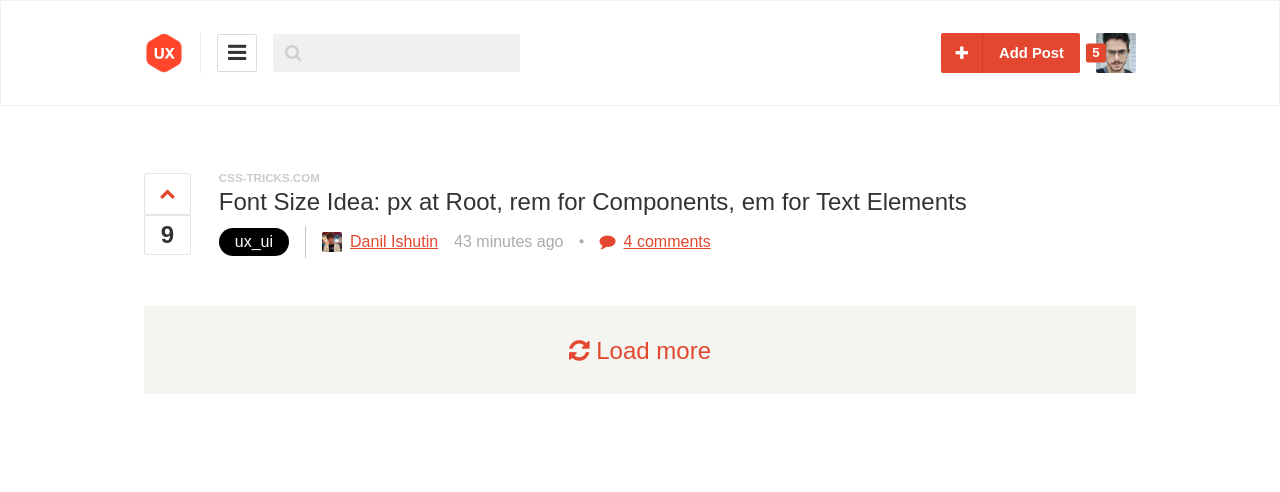
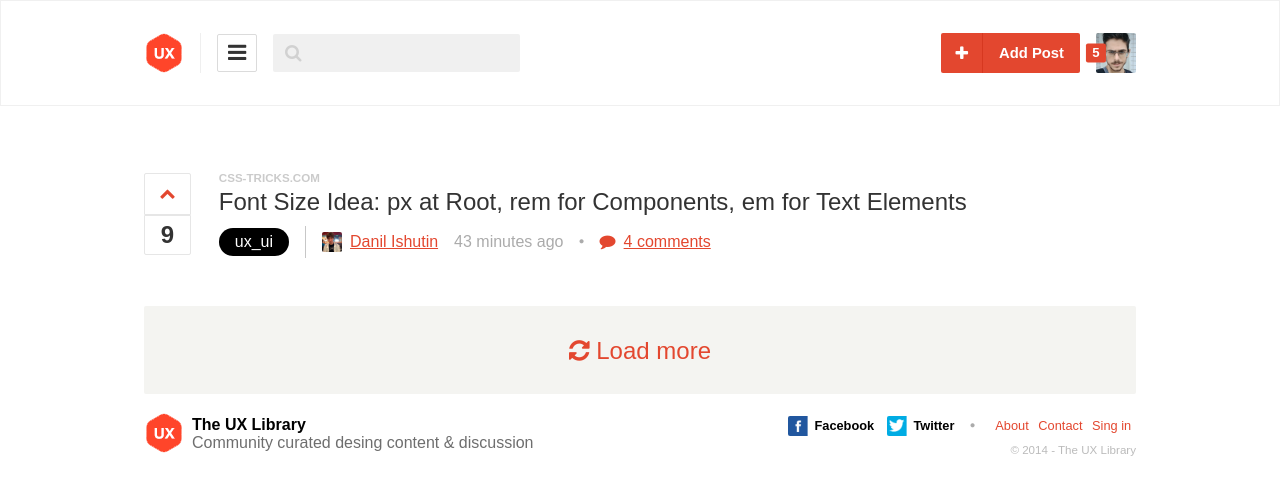
Before and after one commit to rgraziosi/Exemplo, a plain HTML site: page index.html in a window 1280 px wide. Drawn offline with Linux system fonts and the light colour scheme.

Commit message:
Finalização do footer

```diff
--- a/css/content.less
+++ b/css/content.less
@@ -1,7 +1,7 @@
 /* CSS Document */
 
 .c-posts {
-	padding: 4rem 0;
+	padding: 4rem 0 0;
 }
 
 .o-post{
--- a/css/footer.less
+++ b/css/footer.less
@@ -1 +1,78 @@
 /* CSS Document */
+
+.c-footer{
+	display: flex;
+	align-items: center;
+	justify-content: space-between;
+	padding-top: 1rem;
+
+	.o-left{
+		align-items: center;
+		display: inline-flex;
+		> *{
+			line-height: 1rem;
+			color: 	#6e6e6e;
+		}
+		.o-photo{
+			padding-right: 0.5rem;
+		}
+		.o-info .is-strong{
+			font-weight: bold;
+			display: block;
+			color: #000;
+			padding-bottom: 0.1rem;
+		}
+	}
+
+	.o-right{
+		display: flex;
+		flex-direction: column;
+	}
+
+}
+
+.o-smm{
+	display: inline-flex;
+	align-items: center;
+	font-size: 0.8rem;
+	.o-iconText{
+		display: flex;
+		align-items: center;
+		color: #000;
+		text-decoration: none;
+		font-weight: bold;
+		padding-right: 0.8rem;
+		&:last-of-type{
+			padding-right: 0rem;
+		}
+		img{
+			border-radius:2px;
+			width: 20px;
+			height: 20px;
+			padding-right: 0.4rem;
+		}
+
+	}
+
+	.o-menu{
+		padding: 0;
+		margin: 0;
+		display: inline-flex;
+		li{
+			list-style: none;
+			padding: 0 .3rem;
+			a{
+				text-decoration: none;
+			}
+		}
+	}
+
+}
+
+.o-copyright {
+	display: flex;
+	justify-content: flex-end;
+	color: #bbbbbb;
+	font-size: 0.725rem;
+	line-height: 1rem;
+}
--- a/css/header.less
+++ b/css/header.less
@@ -40,7 +40,7 @@ header{
 	}
 }
 
-.o-menu {
+.o-bars {
 	margin: 0 1rem;
 	padding: 10px;
 	border: 1px solid #dbdbdb;
--- a/index.html
+++ b/index.html
@@ -30,7 +30,7 @@
 				<img src="imagens/logo.png" alt="UX" title="UX"/>
 			</div>
 
-			<nav class="o-menu">
+			<nav class="o-bars">
 				<i class="fa fa-bars fa-lg" aria-hidden="true"></i>
 			</nav>
 
@@ -122,6 +122,37 @@
 	</div>
 </section>
 
+<footer>
+	<div class="o-center c-footer">
+
+		<div class="o-left">
+			<div class="o-photo"><img src="imagens/logo.png" alt="UX" title="UX"/></div>
+			<div class="o-info"><span class="is-strong">The UX Library</span>Community curated  desing content &amp; discussion</div>
+		</div>
+
+		<div class="o-right">
+			<div class="o-smm">
+				<a href="#" class="o-iconText">
+					<img src="imagens/facebook.png" alt="facebook" title="facebook">
+					Facebook
+				</a>
+				<a href="#" class="o-iconText">
+					<img src="imagens/twitter.png" alt="twitter" title="twitter">
+					Twitter
+				</a>
+				<span class="o-separator"><i class="fa fa-circle" aria-hidden="true"></i></span>
+				<ul class="o-menu">
+					<li><a href="#">About</a></li>
+					<li><a href="#">Contact</a></li>
+					<li><a href="#">Sing in</a></li>
+				</ul>
+			</div>
+			<div class="o-copyright">&copy; 2014 - The UX Library</div>
+		</div>
+
+	</div>
+</footer>
+
 </body>
 
 <script src="js/vue.min.js" type="text/javascript"></script>
```
Also changed, not shown: css/content.css, css/footer.css, css/header.css, 1 other file.
